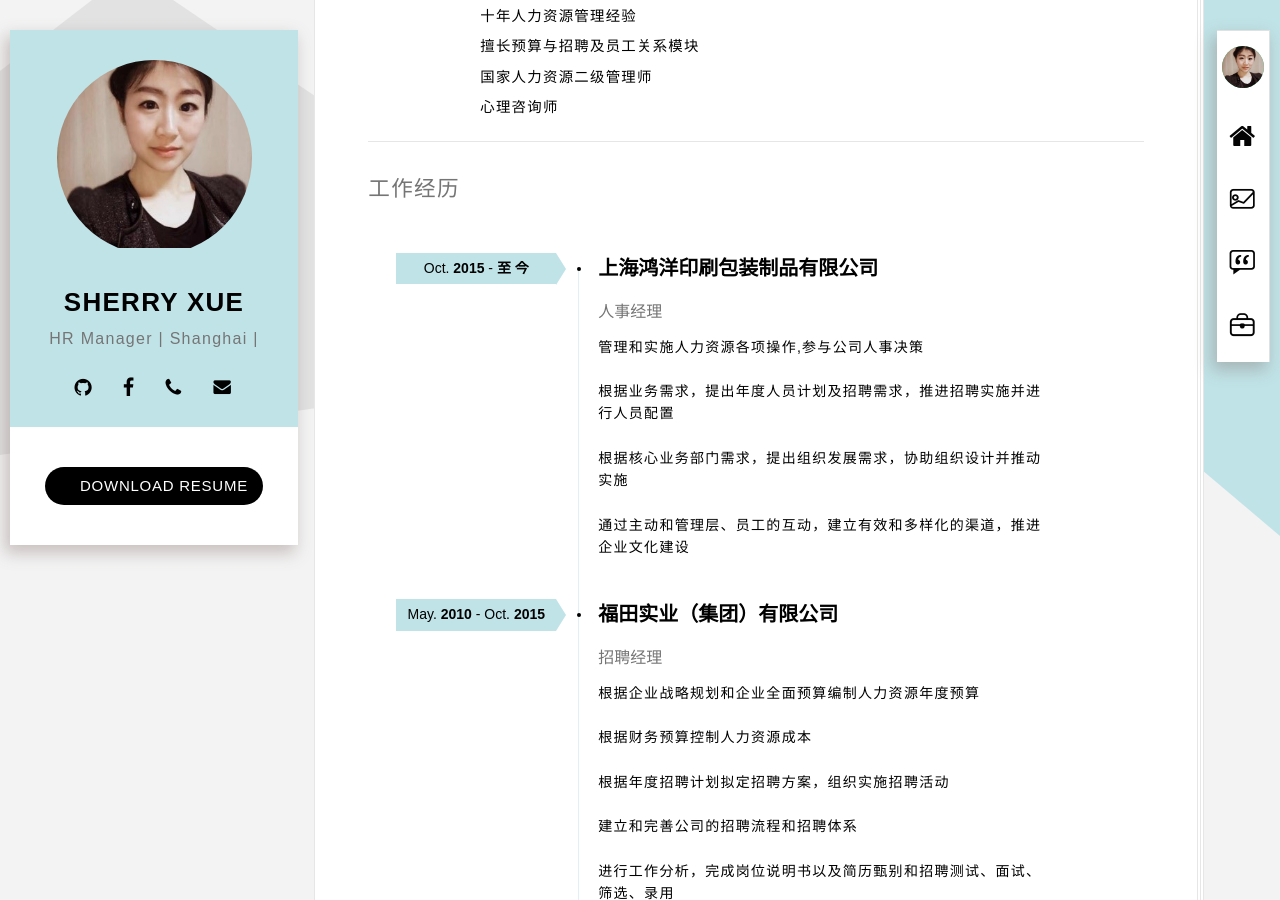
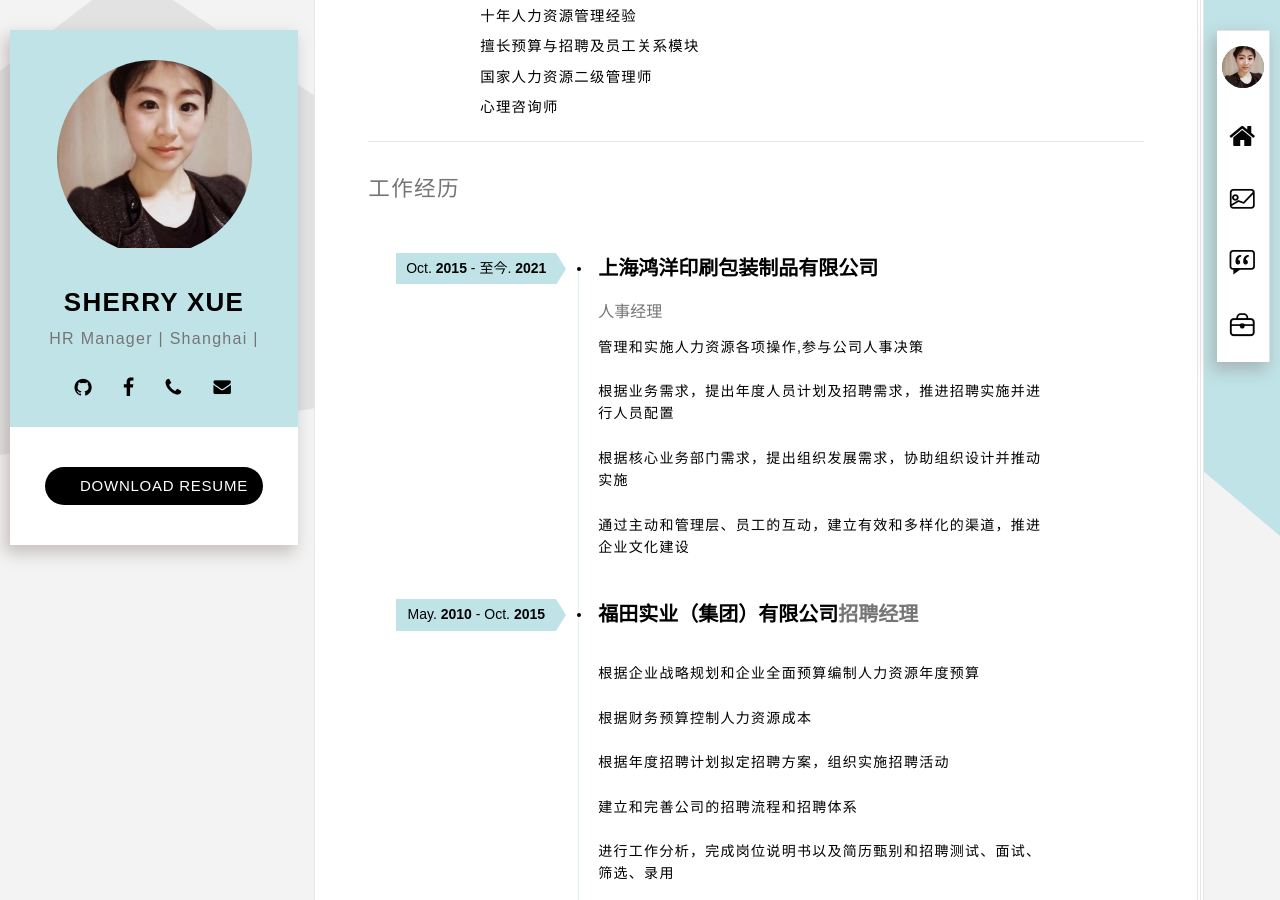
Before and after one commit to sherry0520/sherry0520.github.io, a Jekyll site: the page built from index.html, in a window 1280 px wide and 900 px high, scrolled down 685 px. Built offline with Jekyll 4.4.1, drawn with Linux system fonts in a browser that asks for light colours; some web fonts are replaced.

Commit message:
Update resumer_04-experience.html

```diff
--- a/_includes/resumer_04-experience.html
+++ b/_includes/resumer_04-experience.html
@@ -6,7 +6,7 @@
             <div class="education">
                 <div class="education-box">
                     <time class="education-date" datetime="2016-01TNow">
-                        <span>Oct. <strong class="text-upper">2015</strong> -      <strong>至 今</strong></span>
+                        <span>Oct. <strong class="text-upper">2015</strong> - 至今. <strong>2021</strong></span>
                     </time>
                     <h3>上海鸿洋印刷包装制品有限公司</h3>
                     <span class="education-company">人事经理</span>
@@ -21,8 +21,8 @@
                     <time class="education-date" datetime="2014-09T2016-01">
                         <span>May. <strong class="text-upper">2010</strong> - Oct. <strong>2015</strong></span>
                     </time>
-                    <h3>福田实业（集团）有限公司</h3>
-                    <span class="education-company">招聘经理</span>
+                    <h3>福田实业（集团）有限公司<span class="education-company">招聘经理</span></h3>
+
                     <p>根据企业战略规划和企业全面预算编制人力资源年度预算</p>
                     <p>根据财务预算控制人力资源成本</p>
                     <p>根据年度招聘计划拟定招聘方案，组织实施招聘活动</p>
```
